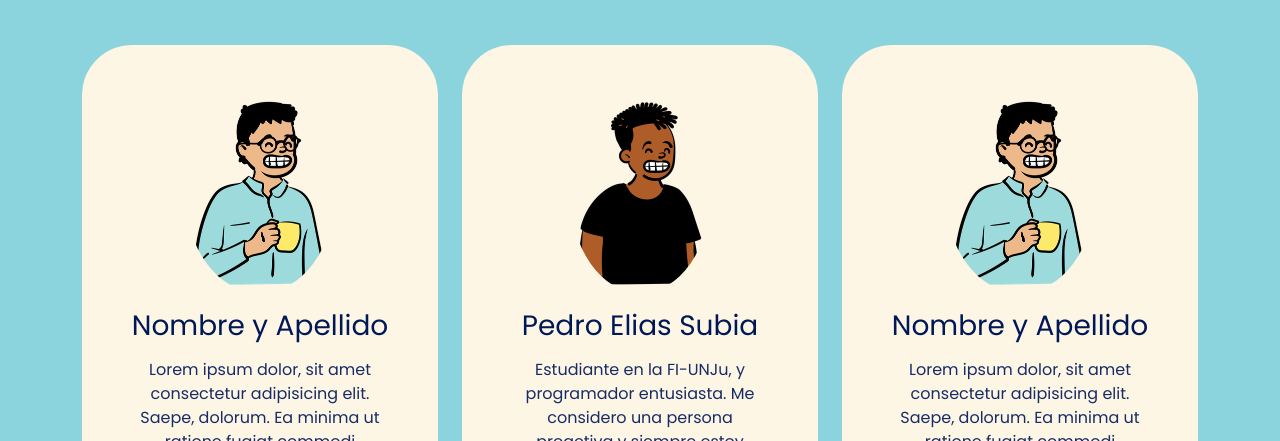
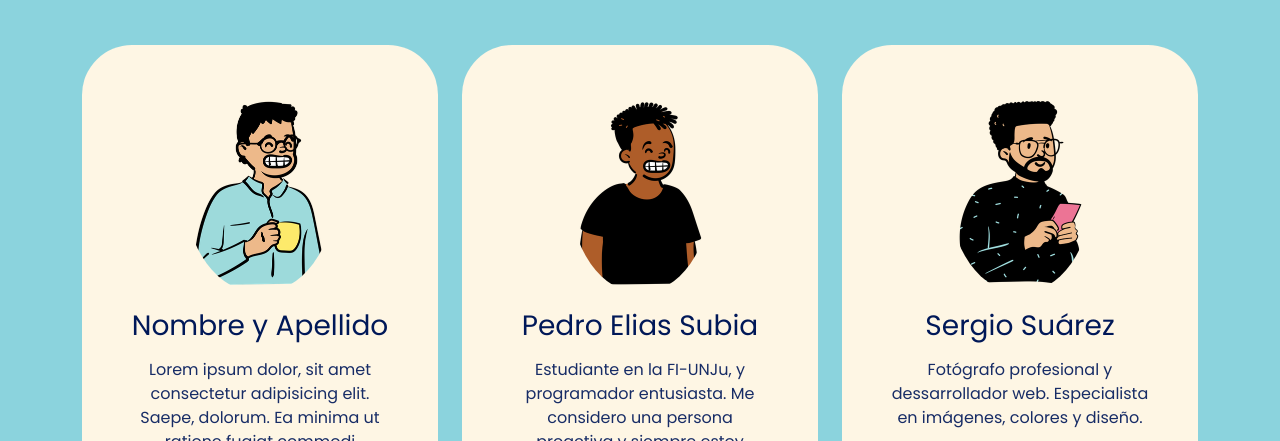
Before and after one commit to PedroSubia/devtech-podcast-web, a plain HTML site: page index.html in a window 1280 px wide. Shown: the part 1190-1631 px from the top of the page. Drawn offline with nearby package versions, Linux system fonts and the light colour scheme.

Commit message:
Agregando tarjeta de Sergio Suárez

```diff
--- a/index.html
+++ b/index.html
@@ -130,11 +130,9 @@
           <div class="col-md-6 col-lg-4 mb-3">
             <div class="card">
               <div class="card-body text-center p-5">
-                <img src="./assets/avatar.png" alt="avatar" class="img img-fluid rounded-circle mb-3">
-                <h3 class="title card-title mb-3">Nombre y Apellido</h3>
-                <p>Lorem ipsum dolor, sit amet consectetur adipisicing elit. Saepe, dolorum. Ea minima ut ratione fugiat
-                  commodi voluptas debitis quae repellendus, asperiores, iste recusandae blanditiis architecto
-                  voluptatum natus laboriosam maxime libero!</p>
+                <img src="./assets/Sergio.png" alt="avatar" class="img img-fluid rounded-circle mb-3">
+                <h3 class="title card-title mb-3">Sergio Suárez</h3>
+                <p>Fotógrafo profesional y dessarrollador web. Especialista en imágenes, colores y diseño.</p>
                 <a href="#"><i class="bi bi-twitter text-dark mx-1 lead"></i></a>
                 <a href="#"><i class="bi bi-linkedin text-dark mx-1 lead"></i></a>
                 <a href="#"><i class="bi bi-github text-dark mx-1 lead"></i></a>
```
Also changed, not shown: assets/Sergio.png (added).
